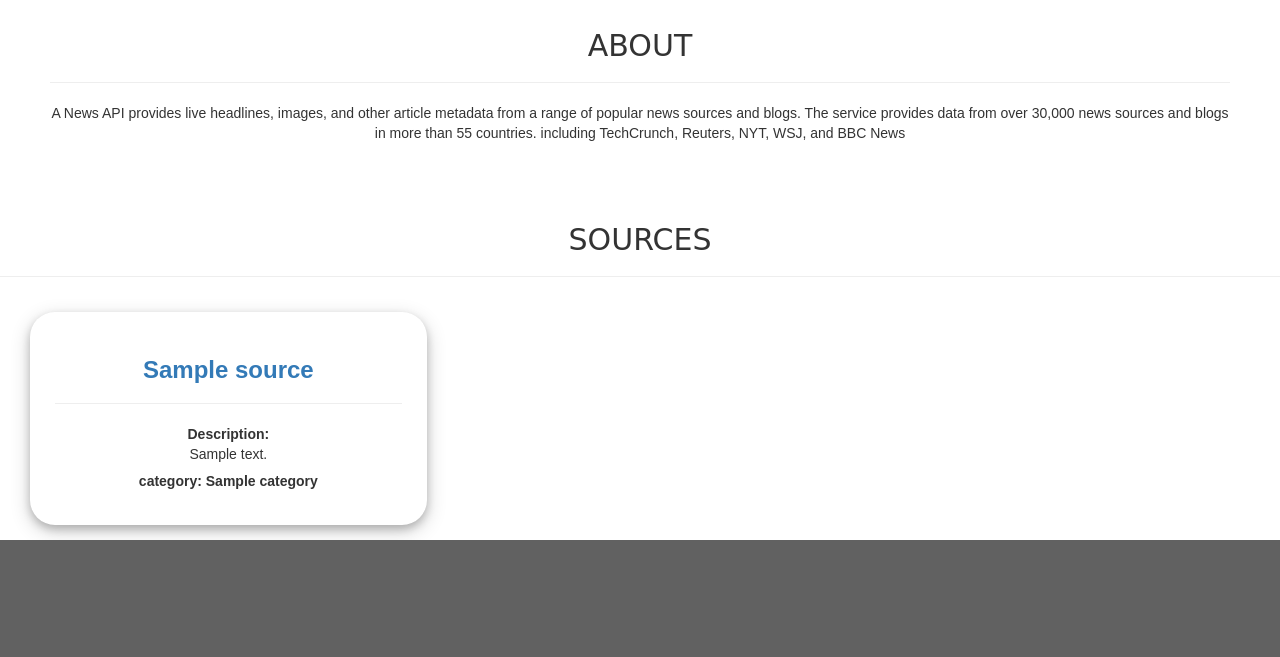
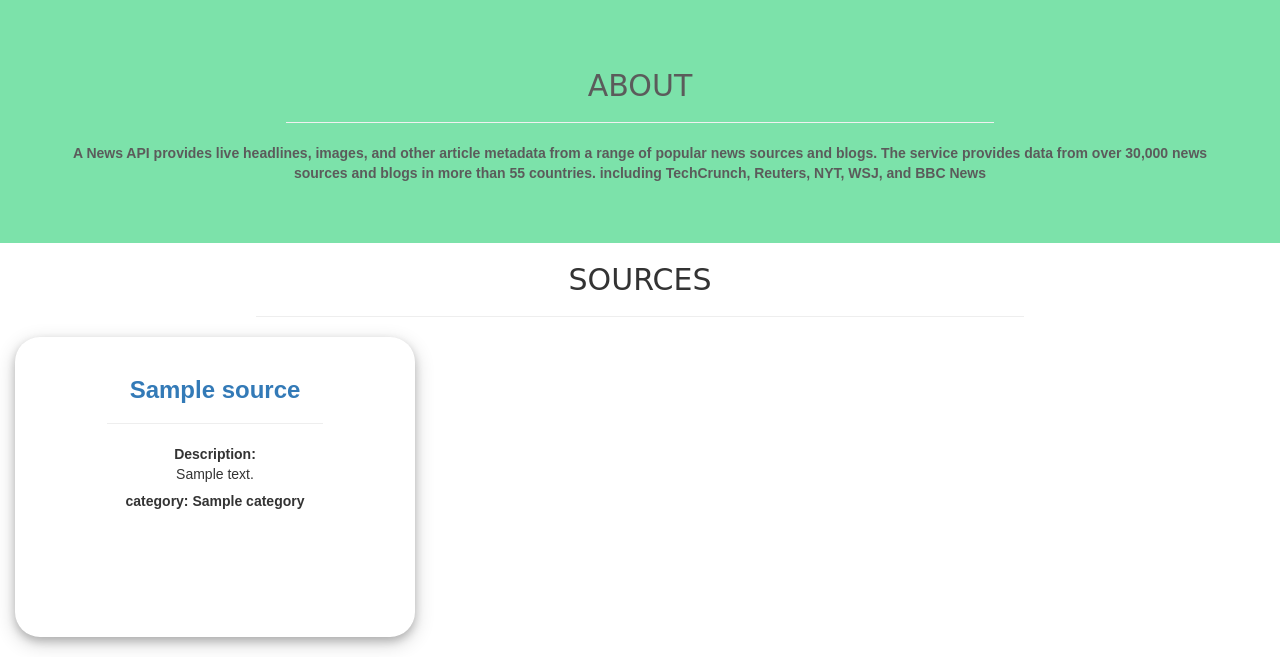
Before and after one commit to msyoki/Mercury-NewsAPI, a Flask app: template app/templates/index.html in a window 1280 px wide. Shown: the part 733-1390 px from the top of the page. Before the commit the page ends 1273 px from the top, so only its background shows below. Run offline with Flask 2, Linux system fonts and the light colour scheme; the template is opened without the code that fills it: most values are stand-ins (such as "Sample title", 1, 10 or a date in 2020); parts of the project's set-up code (start-up, migrations or seed data) failed here and were passed over; some libraries are stand-ins or nearby versions; some web fonts are replaced.

Commit message:
add styling

```diff
--- a/app/static/css/base.css
+++ b/app/static/css/base.css
@@ -6,6 +6,8 @@
 .navbar{
     margin: 0;
     border-color: white;
+    padding: 20px;
+    opacity: 0.9;
 
 
 }
--- a/app/static/css/index.css
+++ b/app/static/css/index.css
@@ -1,11 +1,12 @@
 .card {
     box-shadow: 0 4px 8px 0 rgba(0, 0, 0, 0.2), 0 6px 20px 0 rgba(0, 0, 0, 0.19);
+    width: 400px;
+    margin-bottom: 20px;
+    line-height: inherit;
+    height: 300px;
+    border-radius: 25px;
     text-align: center;
-    padding: 25px;
-    width: 100%;
-    line-height: inherit;
-    border-radius: 25px;
-    margin: 15px;
+    padding: 20px;
 
 }
 
@@ -59,4 +60,14 @@
 #about{
     text-align: center;
     padding: 50px;
+    background-color:  #5cdb95;
+    background-blend-mode: darken;
+    font-weight: bold;
+    opacity: 0.8;
+
 }
+hr{
+    width: 60%;
+
+
+}
```
Also changed, not shown: app/static/css/articles.css (+7 -0 lines).
